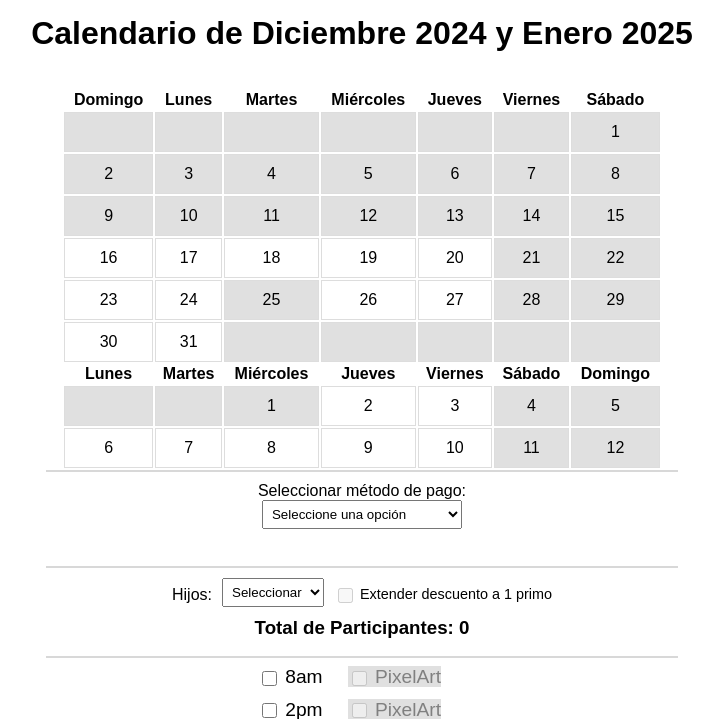
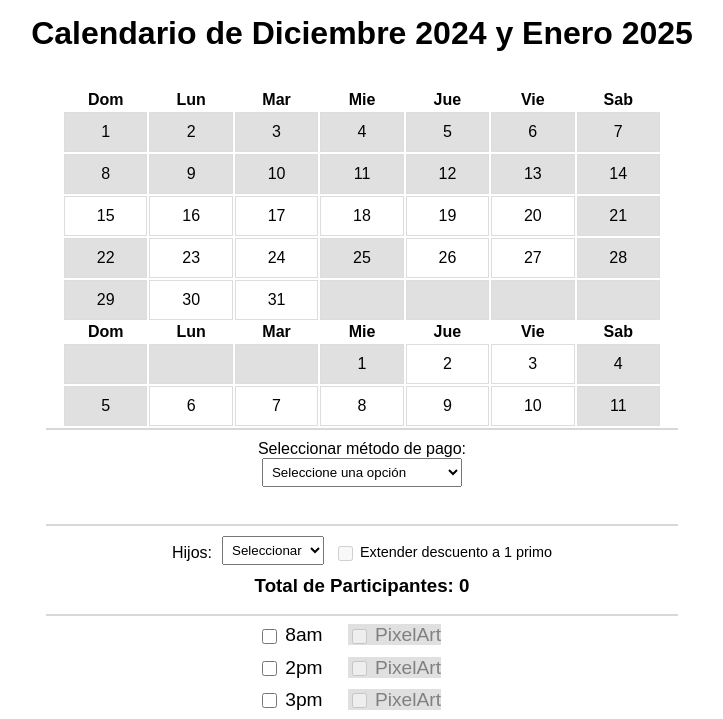
Before and after one commit to galanisx1/WebDemo1, a Flask app: page / in a window 1280 px wide. Shown: the top 719 px of the page, without its empty margins (278-1001 px from the left). Run offline with Flask 3, Linux system fonts and the light colour scheme.

Commit message:
Update index.html

```diff
--- a/templates/index.html
+++ b/templates/index.html
@@ -242,96 +242,96 @@ h1, h3 {
     <!-- Calendario de Diciembre 2024 y Enero 2025 -->
     <table class="calendar">
         <tr>
-            <th>Domingo</th>
-            <th>Lunes</th>
-            <th>Martes</th>
-            <th>Miércoles</th>
-            <th>Jueves</th>
-            <th>Viernes</th>
-            <th>Sábado</th>
+            <th>Dom</th>
+            <th>Lun</th>
+            <th>Mar</th>
+            <th>Mie</th>
+            <th>Jue</th>
+            <th>Vie</th>
+            <th>Sab</th>
 
         </tr>
+
         <tr>
-            <td class="disabled"></td> <!-- Sábado (30 de noviembre) -->
-            <td class="disabled"></td> <!-- Domingo (1 de diciembre) -->
-            <td class="disabled"></td> <!-- Lunes -->
-            <td class="disabled"></td> <!-- Martes -->
-            <td class="disabled"></td> <!-- Miércoles -->
-            <td class="disabled"></td> <!-- Jueves -->
-            <td class="disabled">1</td> <!-- Domingo (1 de diciembre) -->
-        </tr>
-        <tr>
+            <td class="disabled">1</td> <!-- Domingo -->
             <td class="disabled">2</td> <!-- Lunes -->
             <td class="disabled">3</td> <!-- Martes -->
             <td class="disabled">4</td> <!-- Miércoles -->
             <td class="disabled">5</td> <!-- Jueves -->
             <td class="disabled">6</td> <!-- Viernes -->
             <td class="disabled">7</td> <!-- Sábado -->
-            <td class="disabled">8</td> <!-- Domingo -->
+
         </tr>
         <tr>
+            <td class="disabled">8</td> <!-- Domingo -->
             <td class="disabled">9</td> <!-- Lunes -->
             <td class="disabled">10</td> <!-- Martes -->
             <td class="disabled">11</td> <!-- Miércoles -->
             <td class="disabled">12</td> <!-- Jueves -->
             <td class="disabled">13</td> <!-- Viernes -->
             <td class="disabled">14</td> <!-- Sábado -->
-            <td class="disabled">15</td> <!-- Domingo -->
+
         </tr>
         <tr>
+            <td>15</td> <!-- Domingo -->
             <td>16</td> <!-- Lunes -->
             <td>17</td> <!-- Martes -->
             <td>18</td> <!-- Miércoles -->
             <td>19</td> <!-- Jueves -->
             <td>20</td> <!-- Viernes -->
             <td class="disabled">21</td> <!-- Sábado -->
-            <td class="disabled">22</td> <!-- Domingo -->
+
         </tr>
         <tr>
+            <td class="disabled">22</td> <!-- Domingo -->
             <td>23</td> <!-- Lunes -->
             <td>24</td> <!-- Martes -->
             <td class="disabled">25</td> <!-- Miércoles (Navidad) -->
             <td>26</td> <!-- Jueves -->
             <td>27</td> <!-- Viernes -->
             <td class="disabled">28</td> <!-- Sábado -->
-            <td class="disabled">29</td> <!-- Domingo -->
+
         </tr>
         <tr>
+            <td class="disabled">29</td> <!-- Domingo -->
             <td>30</td> <!-- Lunes -->
             <td>31</td> <!-- Martes -->
             <td class="disabled"></td>
             <td class="disabled"></td>
             <td class="disabled"></td>
             <td class="disabled"></td>
-            <td class="disabled"></td>
+
         </tr>
         <!-- Primeras dos semanas de Enero 2025 -->
         <tr>
-            <th>Lunes</th>
-            <th>Martes</th>
-            <th>Miércoles</th>
-            <th>Jueves</th>
-            <th>Viernes</th>
-            <th>Sábado</th>
-            <th>Domingo</th>
+            <th>Dom</th>
+            <th>Lun</th>
+            <th>Mar</th>
+            <th>Mie</th>
+            <th>Jue</th>
+            <th>Vie</th>
+            <th>Sab</th>
+
         </tr>
         <tr>
+            <td class="disabled"></td> <!-- Domingo -->
             <td class="disabled"></td> <!-- Lunes (30 de diciembre) -->
             <td class="disabled"></td> <!-- Martes (31 de diciembre) -->
             <td class="disabled">1</td> <!-- Miércoles (1 de enero) - Deshabilitado -->
             <td>2</td> <!-- Jueves -->
             <td>3</td> <!-- Viernes -->
             <td class="disabled">4</td> <!-- Sábado -->
-            <td class="disabled">5</td> <!-- Domingo -->
+
         </tr>
         <tr>
+            <td class="disabled">5</td> <!-- Domingo -->
             <td>6</td> <!-- Lunes -->
             <td>7</td> <!-- Martes -->
             <td>8</td> <!-- Miércoles -->
             <td>9</td> <!-- Jueves -->
             <td>10</td> <!-- Viernes -->
             <td class="disabled">11</td> <!-- Sábado -->
-            <td class="disabled">12</td> <!-- Domingo -->
+
         </tr>
     </table>
 
```
